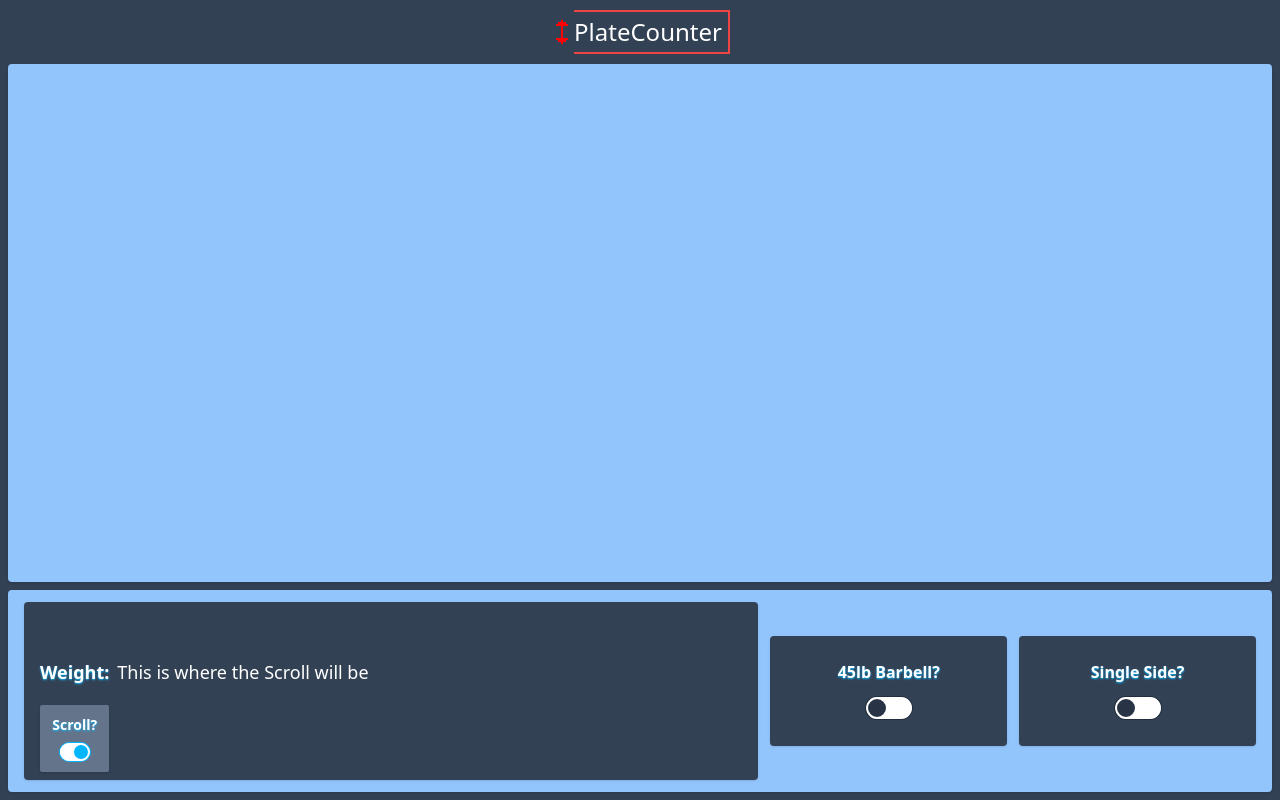
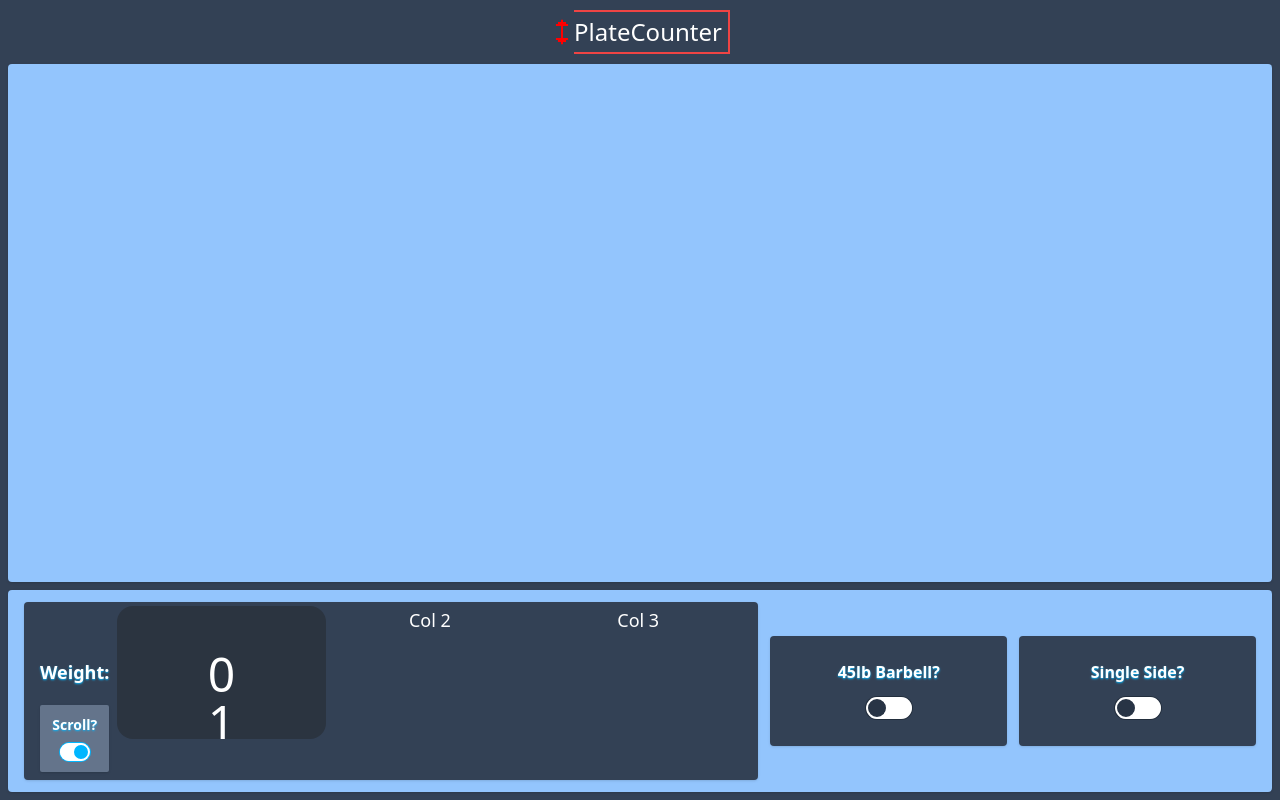
Before and after one commit to PeytonCurr/plate_counter, a React (Create React App) app: page / in a window 1280 px wide. Built offline with nearby package versions, Linux system fonts and the light colour scheme.

Commit message:
Got the basic Idea of how the scroll is going to look

```diff
--- a/src/components/weightForm.jsx
+++ b/src/components/weightForm.jsx
@@ -79,8 +79,49 @@ function WeightForm(props) {
         {scroll &&
           <div className="h-full w-full grid grid-rows-5">
 
-            <div className="row-span-4 flex items-center">
-              This is where the Scroll will be
+            <div className="row-span-4 flex flex-col  justify-center">
+              <div className="grid grid-cols-3 text-center h-full">
+
+                <div className="h-full carousel carousel-vertical carousel-center p-4 bg-neutral rounded-box items-center text-5xl">
+                  <div className="carousel-item invisible text-xl">0</div>
+                  <div className="carousel-item">
+                    0
+                  </div>
+                  <div className="carousel-item">
+                    1
+                  </div>
+                  <div className="carousel-item">
+                    2
+                  </div>
+                  <div className="carousel-item">
+                    3
+                  </div>
+                  <div className="carousel-item">
+                    4
+                  </div>
+                  <div className="carousel-item">
+                    5
+                  </div>
+                  <div className="carousel-item">
+                    6
+                  </div>
+                  <div className="carousel-item">
+                    7
+                  </div>
+                  <div className="carousel-item">
+                    8
+                  </div>
+                  <div className="carousel-item">
+                    9
+                  </div>
+                  <div className="carousel-item invisible text-xl">0</div>
+
+                </div>
+
+                <div>Col 2</div>
+                <div>Col 3</div>
+
+              </div>
             </div>
 
             <div className="row-span-1"></div>
```
